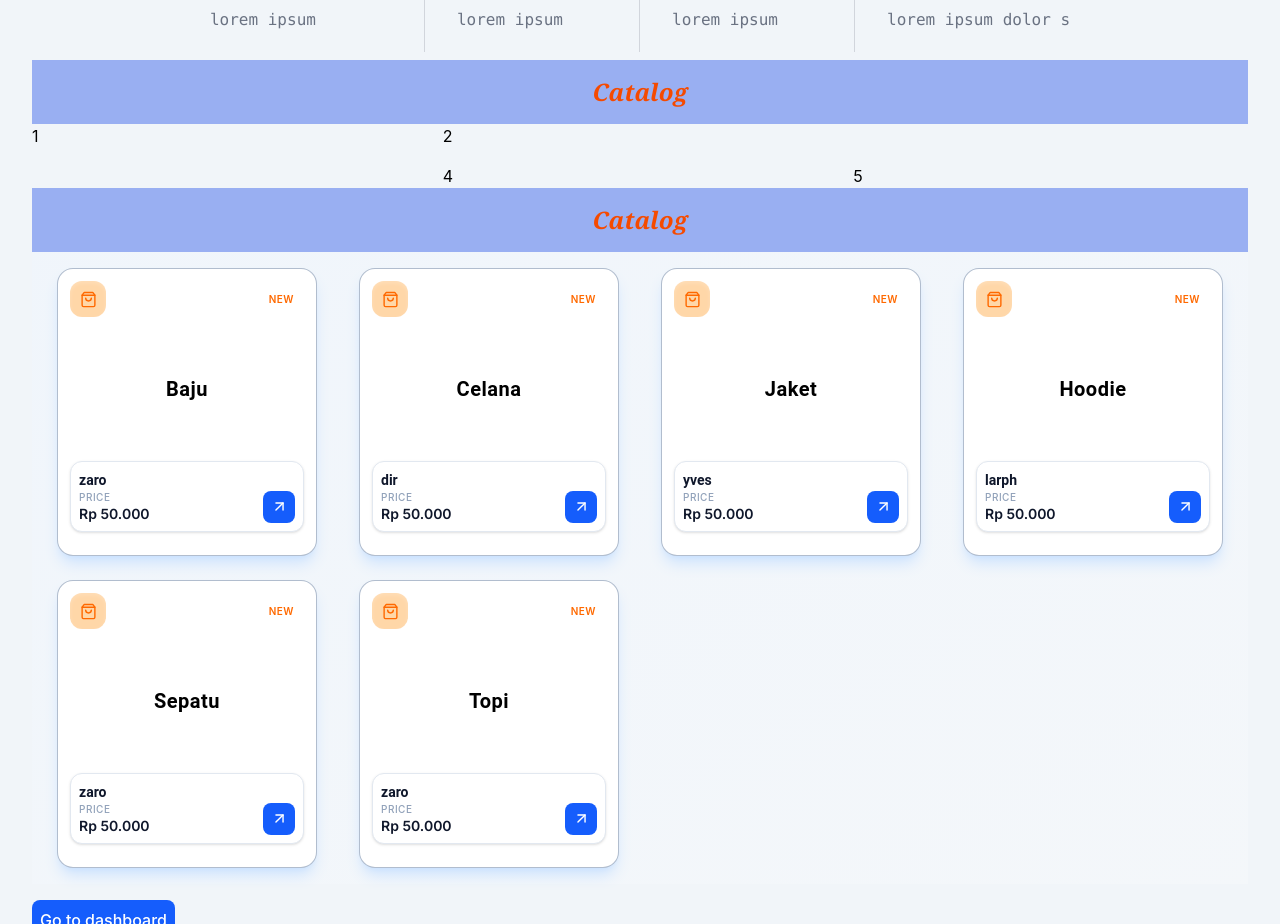
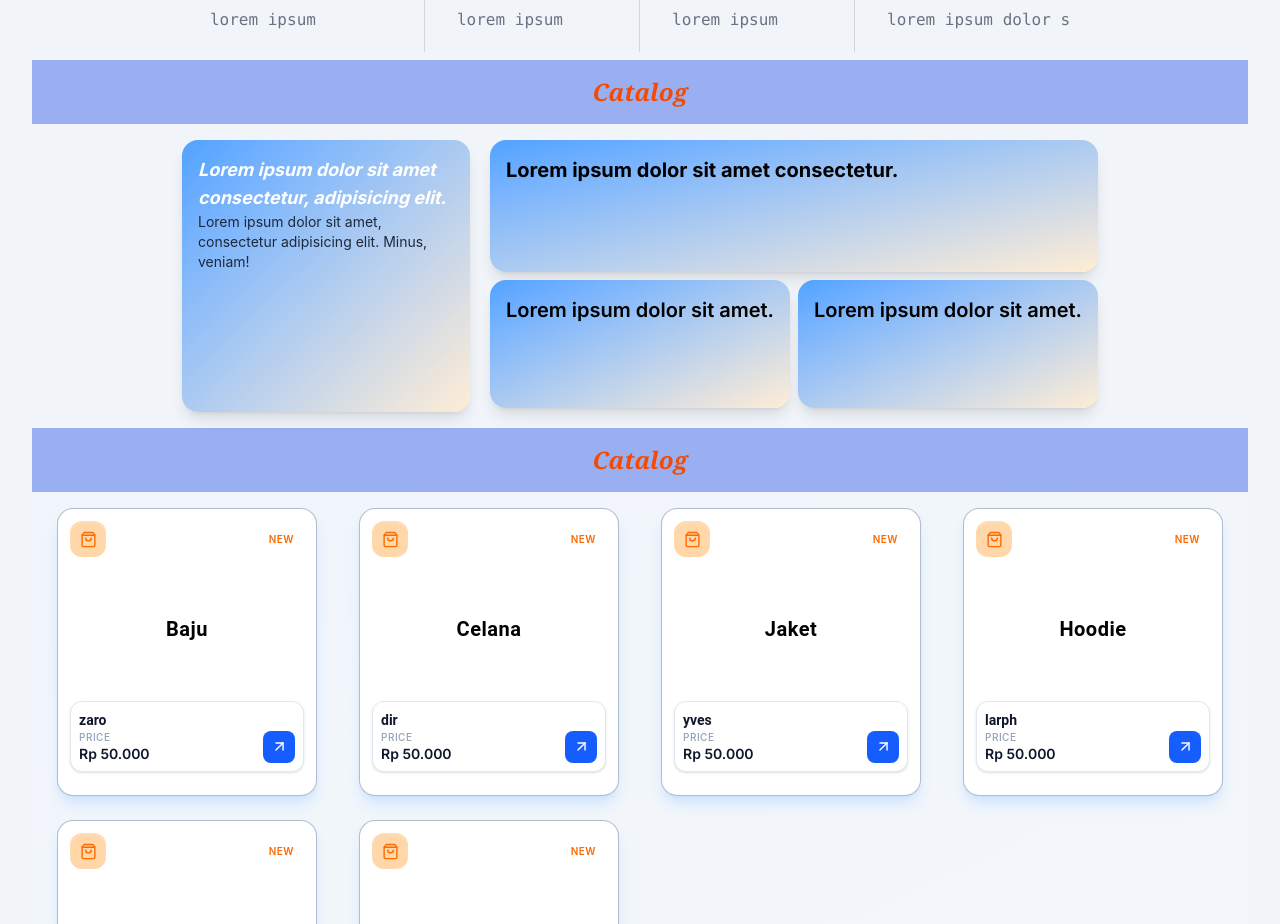
Before and after one commit to aliqa-stack/test-dashboard, a React (Vite) app in the folder dashboard/: page / in a window 1280 px wide. Shown: the part 1160-2084 px from the top of the page. Built offline with nearby package versions, Linux system fonts and the light colour scheme.

Commit message:
decorating grid section

```diff
--- a/dashboard/src/UserI/GridSection.jsx
+++ b/dashboard/src/UserI/GridSection.jsx
@@ -2,13 +2,38 @@ import React from 'react'
 
 const GridSection = () => {
   return (
-    <div>
+    <div className='flex justify-between justify-center p-4'>
+        <section className="grid lg:grid-cols-6 lg:grid-rows-4 gap-2">
+            <div className="lg:col-span-2 lg:row-span-4">
+              <div className='shadow-lg hover:shadow-xl hover:shadow-slate-500 bg-linear-to-br from-blue-400  to-orange-100 hover:from-blue-600 duration-500 transition ease-in-out   rounded-2xl h-68 w-72'>
+                <div className='p-4 '>
+                <span className='font-inter text-lg font-bold text-white italic'>Lorem ipsum dolor sit amet consectetur, adipisicing elit.</span>
+                <p className='font-sans text-lg lg:text-sm text-slate-800'>Lorem ipsum dolor sit amet, consectetur adipisicing elit. Minus, veniam!</p>
+                </div>
+              </div>
+            </div>
+            <div className="lg:col-span-4 lg:row-span-2 lg:col-start-3">
+              <div className='bg-linear-to-br from-blue-400 to-orange-100 h-full rounded-2xl shadow-lg hover:shadow-xl hover:shadow-slate-400 duration-200 transition-all'>
+                <div className='p-4   '>
+                <span className='font-bold text-xl font-inter '>Lorem ipsum dolor sit amet consectetur.</span>
+                </div>
+              </div>
+            </div>
+            <div className="lg:col-span-2 lg:row-span-2 lg:col-start-3 lg:row-start-3">
+              <div className='bg-linear-to-br from-blue-400 to-orange-100 rounded-2xl h-32 shadow-lg hover:shadow-xl hover:shadow-slate-500 duration-400 transition ease-in-out '>
+              <div className='p-4'>
+                <span className='font-semibold text-xl font-inter '>Lorem ipsum dolor sit amet.</span>
+              </div>
+              </div>
 
-        <section className="grid grid-cols-6 grid-rows-4 gap-4">
-            <div className="col-span-2 row-span-4">1</div>
-            <div className="col-span-4 row-span-2 col-start-3">2</div>
-            <div className="col-span-2 row-span-2 col-start-3 row-start-3">4</div>
-            <div className="col-span-2 row-span-2 col-start-5 row-start-3">5</div>
+            </div>
+            <div className="lg:col-span-2 lg:row-span-2 lg:col-start-5 lg:row-start-3">
+              <div className=' bg-linear-to-br from-blue-400 to-orange-100 rounded-2xl h-32 shadow-lg shadow-lg hover:shadow-xl hover:shadow-slate-500 duration-400 transition ease-in-out  '>
+              <div className='p-4 '>
+                <span className='font-semibold text-xl font-inter'>Lorem ipsum dolor sit amet.</span>
+              </div>
+              </div>
+            </div>
         </section>
 
     </div>
```
